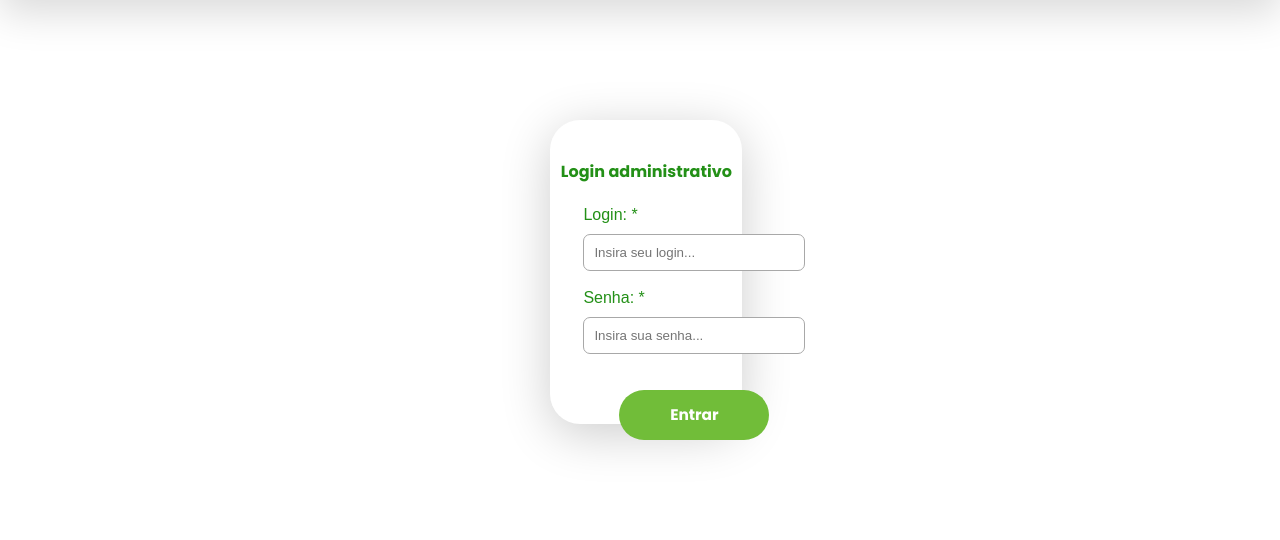
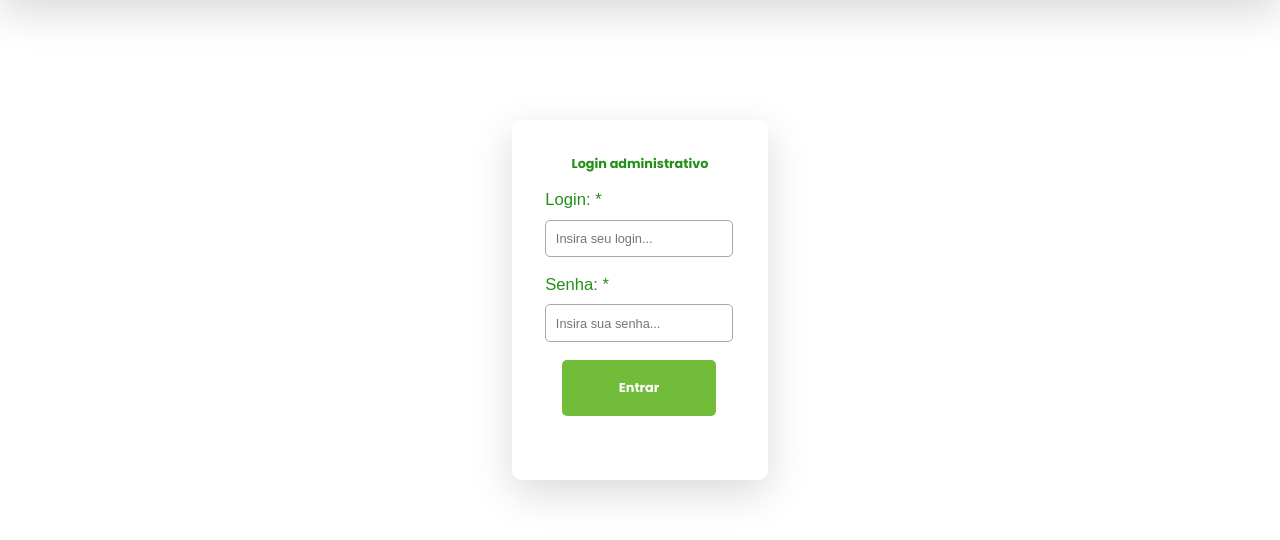
Before and after one commit to mdmassa/sistema-de-controle-de-evasao-academica, a PHP site: page /login.html in a window 1280 px wide. Shown: the part 160-700 px from the top of the page. Run offline with PHP 8.4, Linux system fonts and the light colour scheme.

Commit message:
Implementando responsividade na página de login

```diff
--- a/login.html
+++ b/login.html
@@ -56,8 +56,9 @@
                 <input type="password" name="password" placeholder="Insira sua senha..." id="password" class="input" required>
                 <br />
                 <br />
+                <center><button class="btn2">Entrar</button></center>
                 <br />
-                <center><button class="btn2">Entrar</button></center>
+                <br />
             </form>
     </div>
 
--- a/style/style.css
+++ b/style/style.css
@@ -38,7 +38,7 @@ nav {
     height: 10vh;
     width: 100vw;
     justify-content: space-around;
-    box-shadow: 0px 1vw 5vh rgba(0, 0, 0, 0.15);
+    box-shadow: 0vh 1vw 5vh rgba(0, 0, 0, 0.15);
     z-index: -1;
 }
 
@@ -87,41 +87,45 @@ nav {
     color: #239017;
     background: #FFFFFF;
     top: 35%;
-    left: 43%;
-    height: 38vh;
-    width: 15vw;
-    box-shadow: 0px 10px 50px rgba(0, 0, 0, 0.20);
-    border-radius: 30px;
+    left: 40%;
+    height: 45vh;
+    width: 20vw;
+    box-shadow: 0vh 1vw 5vh rgba(0, 0, 0, 0.15);
+    border-radius: 10px;
     transition: 0.5s;
 }
 
 .login-box:hover {
     top: 33vh;
-    box-shadow: 0px 10px 50px rgba(0, 0, 0, 0.25);
+    box-shadow: 0vh 1vw 5vh rgba(0, 0, 0, 0.2);
     transition: 0.5s;
 }
 
 .login-box h4 {
     font-family: Poppins;
+    font-size: 1vw;
 }
 
 label {
     font-family: Arial, Helvetica, sans-serif;
+    font-size: 1.3vw;
 }
 
 .input {
-    padding: 10px;
+    padding: 1.2vh;
     font-family: Arial, Helvetica, sans-serif;
-    margin-top: 10px;
-    border: 1.5px solid #a8a8a8;
-    border-radius: 7px;
-    height: 15px;
-    width: 200px;
+    font-size: 1vw;
+    margin-top: 1.2vh;
+    border: 0.03vw solid #a8a8a8;
+    border-radius: 5px;
+    height: 2vh;
+    width: 13vw;
 }
 
 .form-login {
     position: absolute;
-    left: 33px;
+    margin: auto;
+    left: 13%;
 }
 
 .btn1 {
@@ -132,7 +136,7 @@ label {
     background: #71BD39;
     width: 20vw;
     height: 10vh;
-    border-radius: 5%;
+    border-radius: 5px;
     border-style: none;
     transition: 0.5s;
 }
@@ -148,20 +152,20 @@ label {
 .btn2 {
     justify-self: center;
     font-family: Poppins;
-    font-size: 1.2vw;
+    font-size: 1vw;
     color: #FFFFFF;
     background: #71BD39;
-    width: 150px;
-    height: 50px;
-    border-radius: 30px;
+    width: 12vw;
+    height: 7vh;
+    border-radius: 5px;
     border-style: none;
     transition: 0.5s;
 }
 
 .btn2:hover {
-    width: 153px;
-    height: 53px;
-    font-size: 1.3vw;
+    width: 12.5vw;
+    height: 7.5vh;
+    font-size: 1.1vw;
     opacity: 0.9;
     transition: 0.5s;
 }
```
